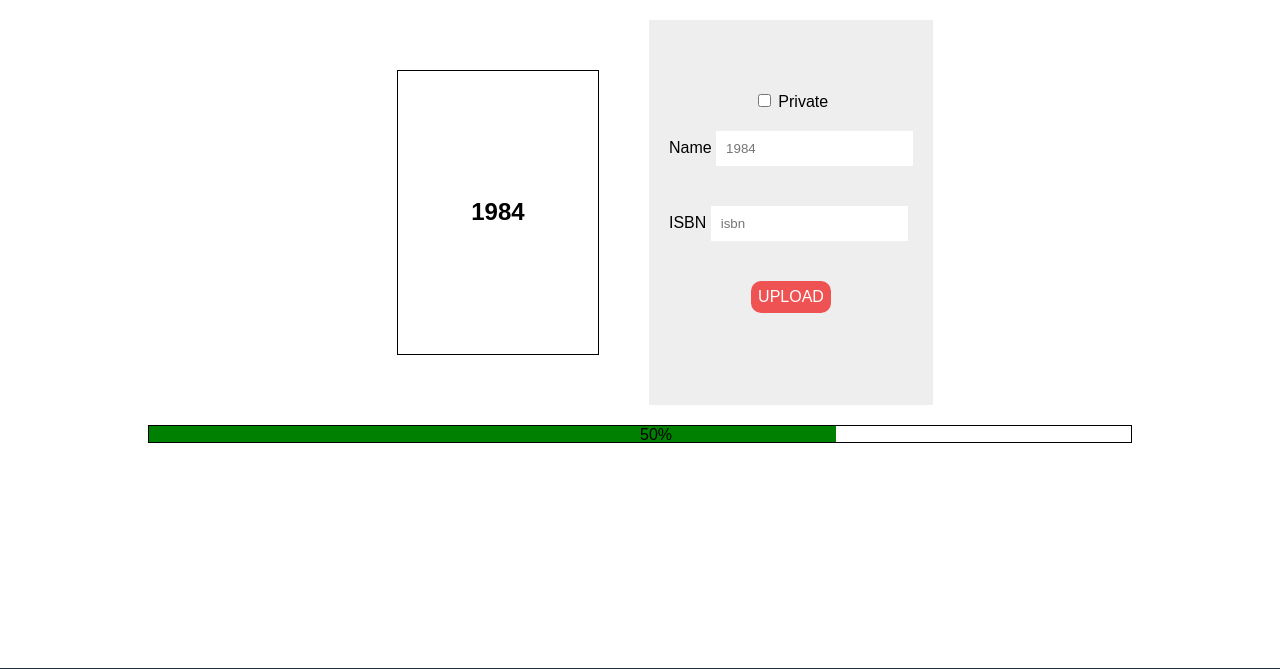
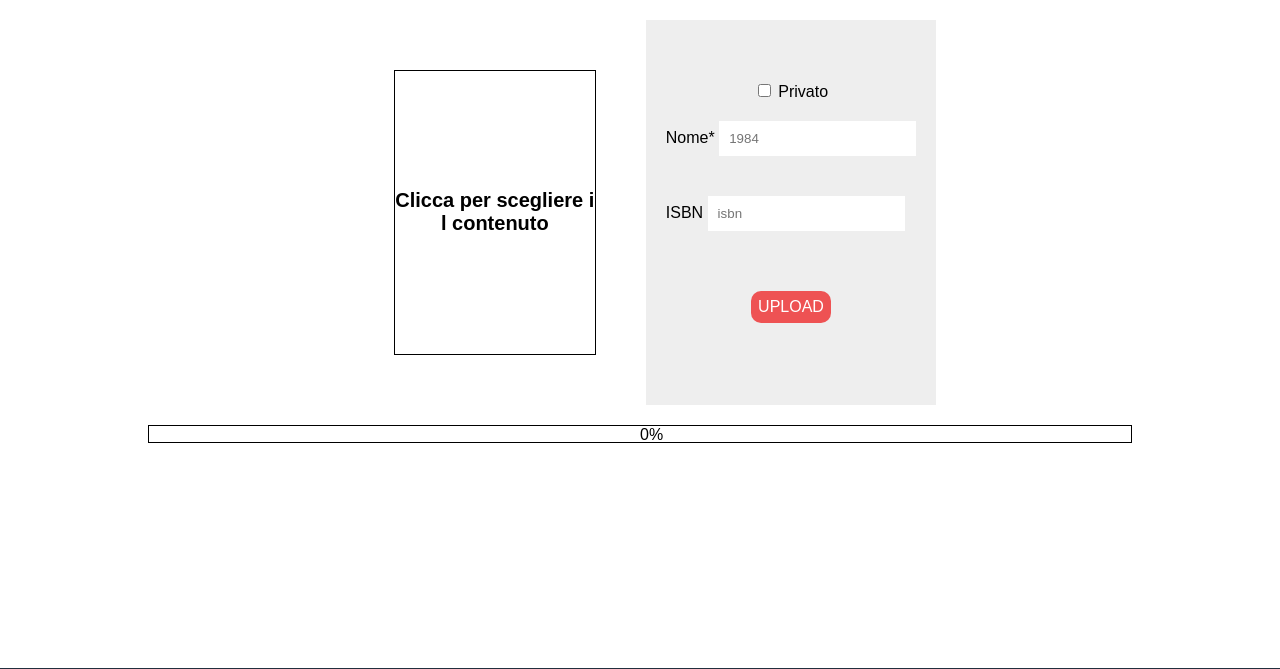
Before and after one commit to drw0if/ethlib, a PHP site: page /upload.php in a window 1280 px wide. Shown: the part 60-729 px from the top of the page. Run offline with PHP 8.4, Linux system fonts and the light colour scheme; the visitor is signed in with stand-in values (Sample User, id 1).

Commit message:
Added upload frontend

```diff
--- a/template/style.css
+++ b/template/style.css
@@ -117,10 +117,10 @@ label .form-input{
     display: flex;
     align-items: center;
     justify-content: center;
-}
-
-#file-label h2{
     overflow: hidden;
+    font-size: 20px;
+    font-weight: bold;
+    word-break: break-all;
 }
 
 #file-input{
--- a/upload.php
+++ b/upload.php
@@ -11,40 +11,125 @@
 
     <div class="row">
         <label for="file-input" id="file-label">
-            <h2>1984</h2>
         </label>
 
-        <input type="file" name="file" id="file-input">
+        <input type="file" name="file" id="file-input" accept="application/pdf,application/epub+zip">
 
         <div class="centered-container form-background padded-container">
             <label for="private" class="d-block center">
-                <input type="checkbox" name="private">
-                Private
+                <input type="checkbox" id="private" name="private">
+                Privato
             </label>
 
             <label for="name" class="d-block">
-                Name
-                <input type="text" name="name" class="form-input" placeholder="1984">
+                Nome*
+                <input type="text" id="name" name="name" class="form-input" placeholder="1984">
             </label>
             <label for="isbn" class="d-block">
                 ISBN
-                <input type="text" name="isbn" class="form-input" placeholder="isbn">
+                <input type="text" id="isbn" name="isbn" class="form-input" placeholder="isbn">
             </label>
 
-            <input type="button" class="form-input form-button" value="UPLOAD">
+            <div class="error-banner center"></div>
+            <input type="button" id="submit" class="form-input form-button" value="UPLOAD">
         </div>
     </div>
 
     <div class="row">
         <div id="progress-bar">
-            <p id="progress-bar-label"> 50%</p>
-            <div class="center" style="width: 70%;"></div>
+            <p id="progress-bar-label"></p>
+            <div class="center"></div>
         </div>
     </div>
 
     <script>
-        document.getElementById("file-input").onchange = (e) => {
-            console.log(e.target.files);
+        // Layout elements
+        const errorBanner = document.getElementsByClassName('error-banner')[0];
+        const fileLabel = document.getElementById('file-label');
+        const innerBar = document.getElementById('progress-bar').children[1];
+        const barLabel = document.getElementById('progress-bar-label');
+
+        // Form controls
+        const fileInput = document.getElementById('file-input')
+        const submitButton = document.getElementById('submit');
+        const privateCheck = document.getElementById('private');
+        const nameInput = document.getElementById('name');
+        const isbnInput = document.getElementById('isbn');
+
+        const bar = function(value) {
+            value = Math.max(0, value);
+            value = Math.min(100, value);
+            innerBar.style.width = value + "%";
+            barLabel.innerText = value + "%";
+        }
+
+        const showError = function(msg){
+            errorBanner.innerText = msg;
+        }
+
+        const reset = function(){
+            fileLabel.innerText = 'Clicca per scegliere il contenuto';
+            showError('');
+            bar(0);
+        }
+
+        fileInput.onchange = function(e){
+            reset();
+            innerBar.style.backgroundColor = 'green';
+            fileLabel.innerText = e.target.files[0].name.split('.')[0];
+        }
+
+        reset();
+
+        submitButton.onclick = function() {
+            const files = fileInput.files;
+            if(files.length == 0){
+                showError('Nessun file selezionato!');
+                return;
+            }
+
+            var name = nameInput.value.trim();
+            if(name.length == 0){
+                showError('Nome mancante!');
+                return;
+            }
+
+            var private = privateCheck.value;
+            var isbn = isbnInput.value;
+
+            var data = new FormData();
+            data.append('file', files[0]);
+            data.append('name', name);
+            data.append('private', private);
+            data.append('isbn', isbn);
+
+            var post = new XMLHttpRequest();
+
+            post.onprogress = function(e) {
+                bar((e.loaded / e.total) * 100);
+            };
+
+            post.onerror = post.onabort = function() {
+                bar(100);
+                innerBar.style.background = "red";
+                showError("Errore nel caricamento del file");
+            };
+
+            post.onload = function(e) {
+                if(post.status === 400 || post.status === 404 || post.status === 500){
+                    post.onerror();
+                    return;
+                }
+
+                post.onerror();return;
+
+                bar(100);
+                innerBar.style.background = "#2ecc71";
+                alert('Caricamento completato!');
+            };
+
+            post.open("POST", "api/v1/upload.php");
+            post.send(data);
         }
     </script>
 <?php require_once __DIR__ . "/template/footer.php"; ?>
```
